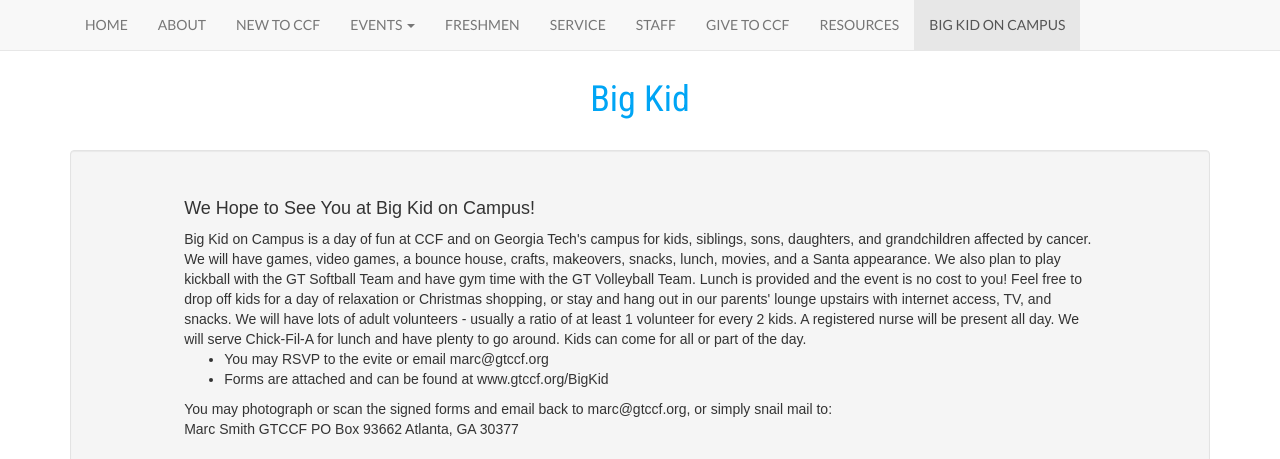
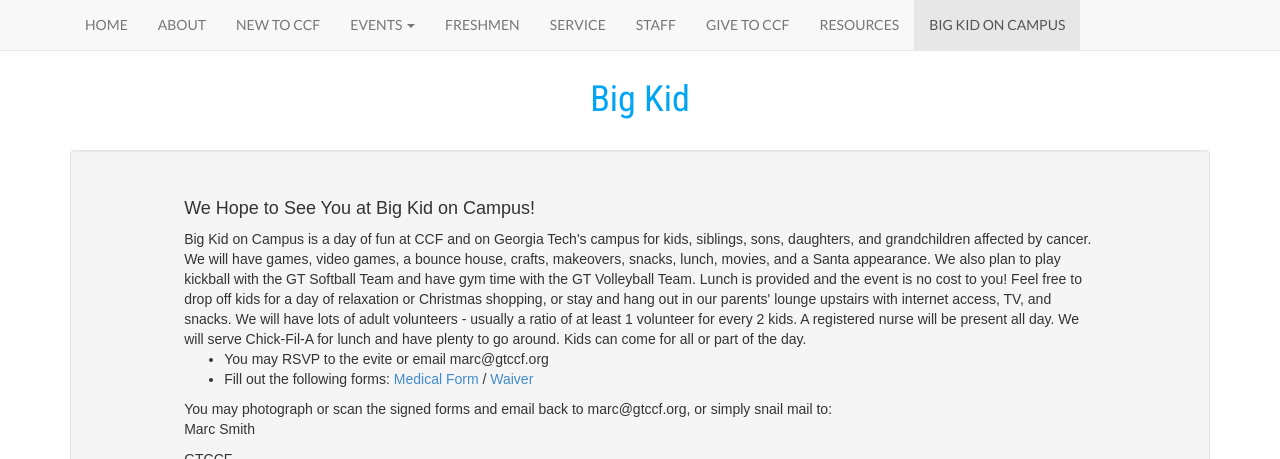
Before and after one commit to gtccf/gtccf.github.io, a Jekyll site: the page built from BigKid/index.html, in a window 1280 px wide and 1104 px high. Shown: the top 459 px of the window. Built offline with Jekyll 4.4.1, drawn with Linux system fonts in a browser that asks for light colours; nearby versions of some CDN libraries; some of the changed text lies outside the part shown; grey boxes are pictures that could not be loaded.

Commit message:
BK formatting

```diff
--- a/BigKid/index.html
+++ b/BigKid/index.html
@@ -12,16 +12,16 @@ layout: default
           Big Kid on Campus is a day of fun at CCF and on Georgia Tech's campus for kids, siblings, sons, daughters, and grandchildren affected by cancer. We will have games, video games, a bounce house, crafts, makeovers, snacks, lunch, movies, and a Santa appearance. We also plan to play kickball with the GT Softball Team and have gym time with the GT Volleyball Team. Lunch is provided and the event is no cost to you! Feel free to drop off kids for a day of relaxation or Christmas shopping, or stay and hang out in our parents' lounge upstairs with internet access, TV, and snacks. We will have lots of adult volunteers - usually a ratio of at least 1 volunteer for every 2 kids. A registered nurse will be present all day. We will serve Chick-Fil-A for lunch and have plenty to go around. Kids can come for all or part of the day.
           <ul>
             <li>You may RSVP to the evite or email marc@gtccf.org</li>
-            <li>Forms are attached and can be found at www.gtccf.org/BigKid</li>
+            <li>Fill out the following forms: <a target="_blank" href="{{ site.baseurl }}/BigKid/BKmedical.pdf">Medical Form</a> / <a target="_blank" href="{{ site.baseurl }}/BigKid/BKWaiver.pdf">Waiver</a>
           </ul>
 
 You may photograph or scan the signed forms and email back to marc@gtccf.org, or simply snail mail to:
 
 <br>
-Marc Smith
-GTCCF
-PO Box 93662
-Atlanta, GA 30377
+<p>Marc Smith</p>
+<p>GTCCF</p>
+<p>PO Box 93662</p>
+<p>Atlanta, GA 30377</p>
 
 
           <br>
```
Also changed, not shown: 2 other files.
